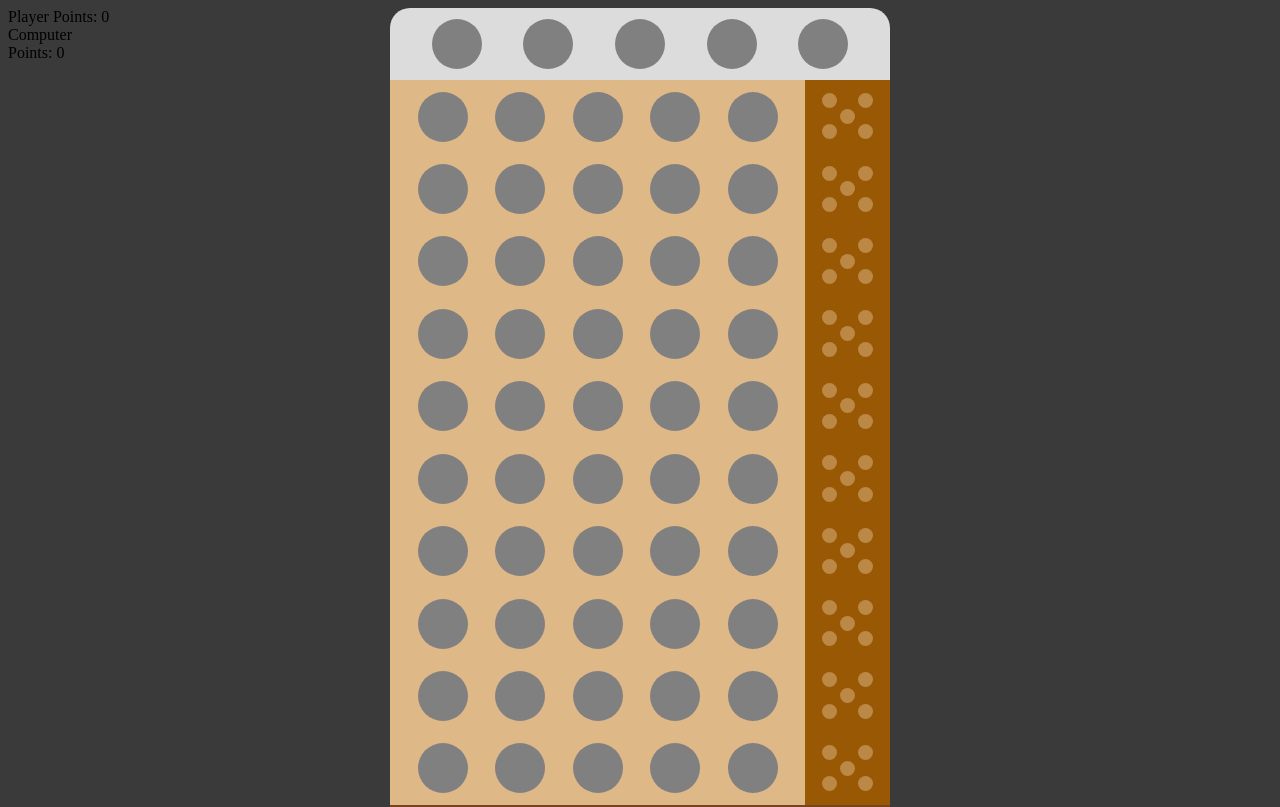
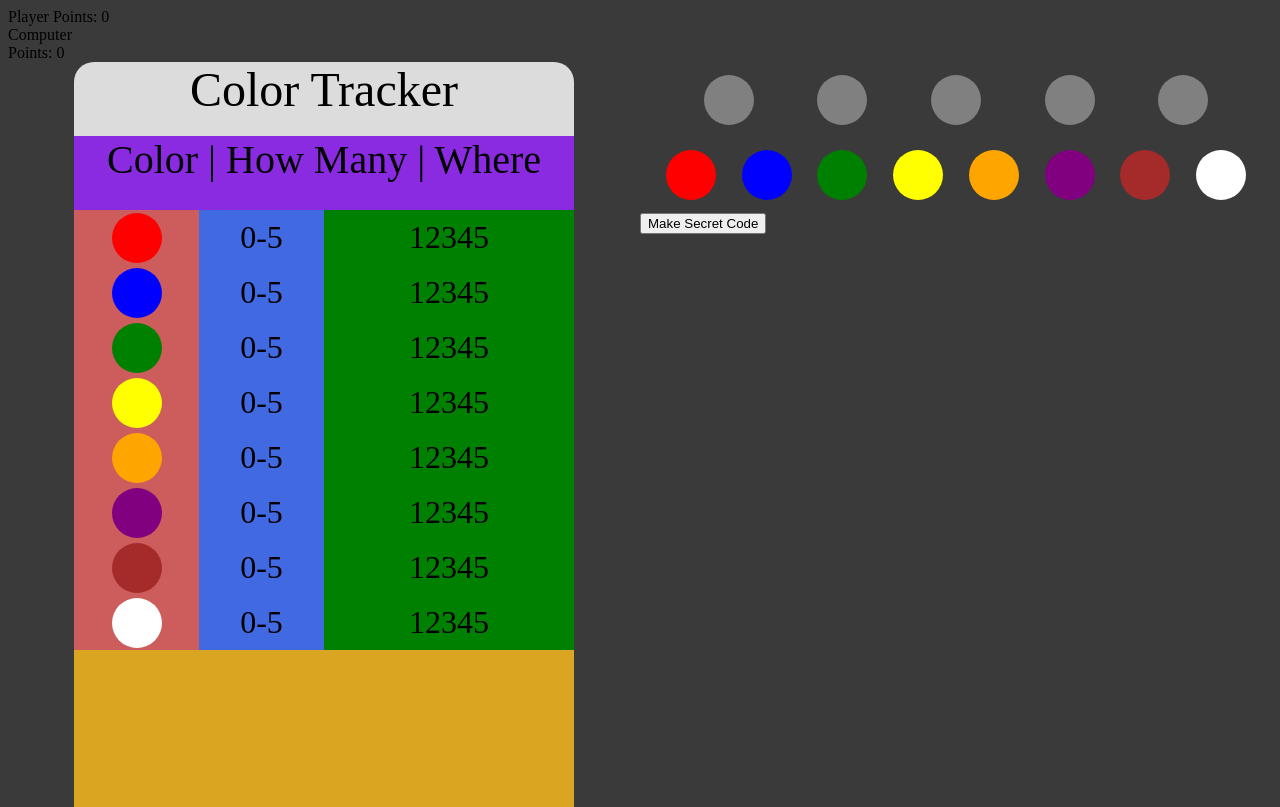
Before and after one commit to joebuono/mastermind, a React (Create React App) app in the folder client/: page / in a window 1280 px wide. Shown: the top 807 px of the page. Built offline with nearby package versions, Linux system fonts and the light colour scheme.

Commit message:
formatting colorTracker

```diff
--- a/client/src/components/GameView.jsx
+++ b/client/src/components/GameView.jsx
@@ -10,8 +10,8 @@ class GameView extends Component {
   constructor(props) {
     super(props);
     this.state = {
-      humanPlayerTurn: true,
-      displayColorTracker: false,
+      humanPlayerTurn: false,
+      displayColorTracker: true,
       colorTrackerData: {},
       playerScore: 0,
       computerScore: 0,
@@ -34,10 +34,7 @@ class GameView extends Component {
   }
 
   updateScore = (codeBreaker, pointsScoredInRound) => {
-    console.log('--------------------- inside Update Score ---------------------');
     let whoScored = codeBreaker === 'player' ? 'computerScore' : 'playerScore';
-    console.log('whoScored:', whoScored);
-    console.log('pointsScored', pointsScoredInRound);
     this.setState({
       [whoScored]: this.state[whoScored] + pointsScoredInRound
     });
@@ -45,8 +42,7 @@ class GameView extends Component {
 
   render() {
     const { humanPlayerTurn, displayColorTracker, colorTrackerData, playerScore, computerScore, codeSize } = this.state;
-    console.log(`Player Points: ${playerScore}`);
-    console.log(`Computer Points: ${computerScore}`);
+
     return (
       <div className={styles.container}>
         <div>
--- a/client/src/components/board/Color.jsx
+++ b/client/src/components/board/Color.jsx
@@ -6,7 +6,7 @@ import styles from '../styles/color.module.css';
 function Color({color, updateCurrentGuess = () => {}, size}) {
   const classes = `${styles.circle} ${styles[color]}`
   return (
-    <div className={classes} onClick={() => updateCurrentGuess(color)}></div>
+    <div className={classes} onClick={() => updateCurrentGuess(color)} onDoubleClick={() => console.log('Double click!')}></div>
   );
 };
 
--- a/client/src/components/colorTracker/Row.jsx
+++ b/client/src/components/colorTracker/Row.jsx
@@ -1,5 +1,6 @@
 import React from 'react';
 import styles from '../styles/row.module.css';
+import Color from '../board/Color.jsx';
 
 const formatNumberData = (numArr) => {
   if (numArr.length === 1) return numArr[0];
@@ -21,14 +22,13 @@ const formatNumberData = (numArr) => {
   return numArr;
 };
 
-
 const Row = ({colorInfo}) => {
 
   return (
     <div className={styles.container}>
-      <div className={styles.color}>{colorInfo.color}</div>
-      <div className={styles.number}>{formatNumberData(colorInfo.number)}</div>
-      <div className={styles.position}>{colorInfo.position}</div>
+      <div className={`${styles.color} ${styles.column}`}><Color color={colorInfo.color} /></div>
+      <div className={`${styles.number} ${styles.column}`}>{formatNumberData(colorInfo.number)}</div>
+      <div className={`${styles.position} ${styles.column}`}>{colorInfo.position}</div>
     </div>
   );
 };
--- a/client/src/components/styles/row.module.css
+++ b/client/src/components/styles/row.module.css
@@ -1,6 +1,12 @@
 .container {
   display: grid;
   grid-template-columns: repeat(12, 1fr);
+}
+
+.column {
+  display: flex;
+  justify-content: center;
+  align-items: center;
 }
 
 .color {
```
Also changed, not shown: 2 other files (tests, documents, lock files or other folders).
